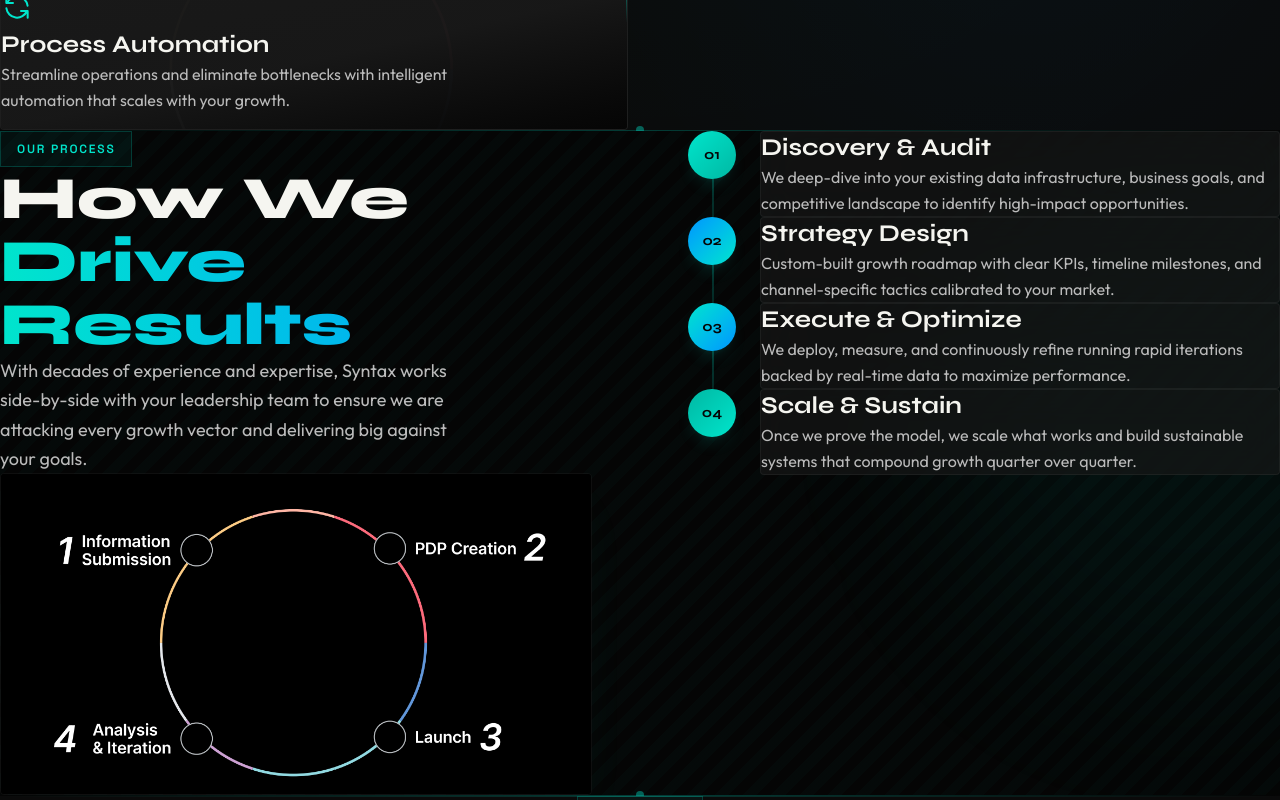
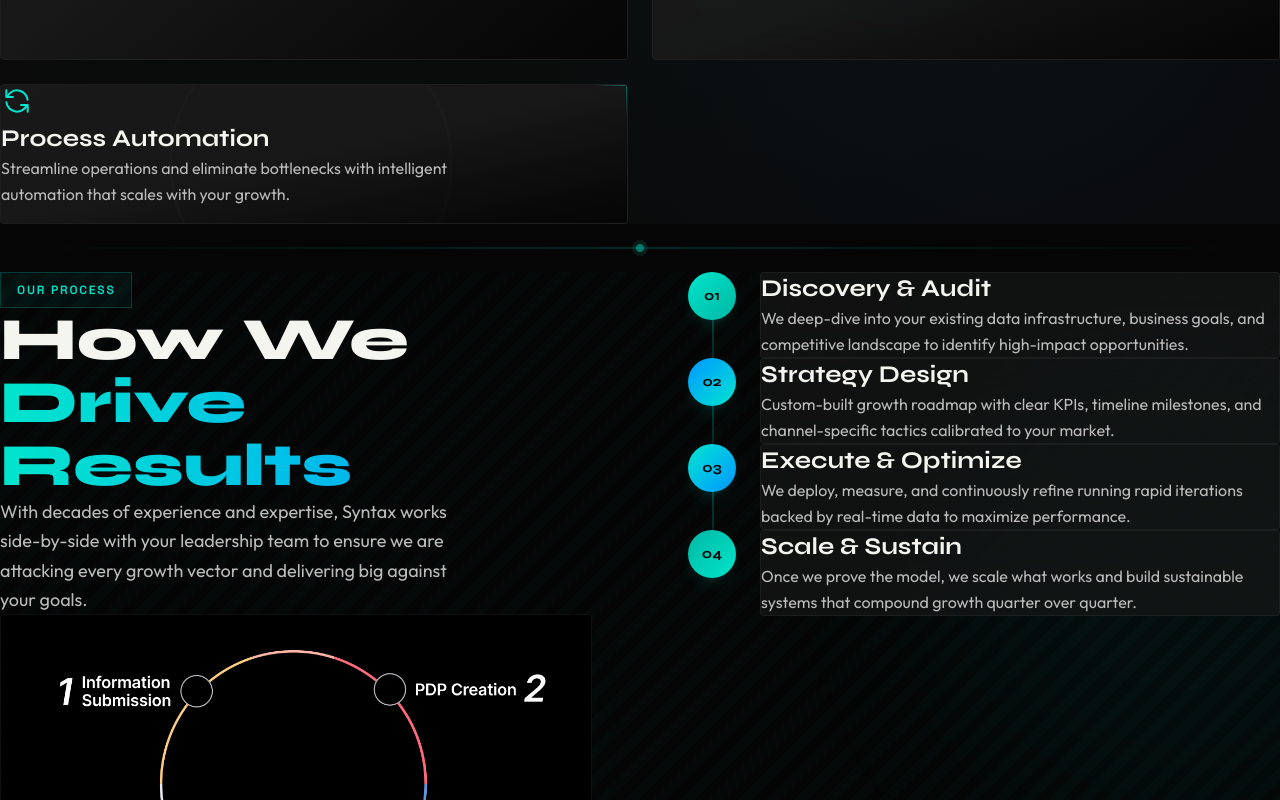
Before and after one commit to karndt414/syntax, a React (Vite) app: page / in a window 1280 px wide. Shown: the part 1680-2480 px from the top of the page. Built offline with nearby package versions, Linux system fonts and the light colour scheme.

Commit message:
fix: correct HowWeWork container width overflow + improve section dividers

```diff
--- a/src/App.jsx
+++ b/src/App.jsx
@@ -10,9 +10,9 @@ import Footer from './components/Footer';
 
 function Divider() {
   return (
-    <div className="relative w-full h-px overflow-visible">
-      <div className="absolute inset-0 bg-gradient-to-r from-transparent via-teal/25 to-transparent" />
-      <div className="absolute left-1/2 -translate-x-1/2 -top-1 w-2 h-2 rounded-full bg-teal/40" />
+    <div className="relative w-full flex items-center justify-center" style={{ height: '3rem' }}>
+      <div className="absolute inset-x-0 top-1/2 -translate-y-1/2 h-px bg-gradient-to-r from-transparent via-teal/30 to-transparent" />
+      <div className="relative w-2 h-2 rounded-full bg-teal/50 ring-4 ring-teal/10" />
     </div>
   );
 }
--- a/src/components/HowWeWork.jsx
+++ b/src/components/HowWeWork.jsx
@@ -34,7 +34,7 @@ export default function HowWeWork() {
     <section id="process" ref={sectionRef} className="mesh-bg-alt relative py-44 overflow-hidden stripe-pattern">
       <div className="orb w-[500px] h-[500px] bg-teal/4 top-[10%] right-[-10%]" style={{ animationDelay: '2s' }} />
 
-      <div className="max-w-[100rem] mx-auto px-6 lg:px-12 2xl:px-16">
+      <div className="max-w-[90rem] mx-auto px-6 lg:px-12 2xl:px-16">
         <div className="grid lg:grid-cols-2 gap-16 lg:gap-24 items-start">
           <div className="lg:sticky lg:top-32">
             <div className="reveal">
```
